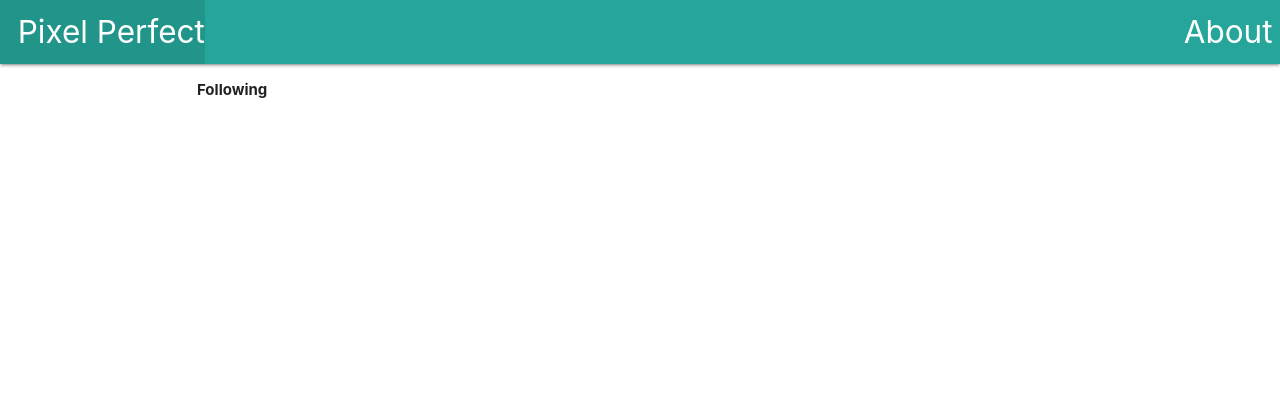
After one commit to Pixel-Perfect1/PixelPerfect, a Django app: page /profile/1/following/ in a window 1280 px wide. The commit adds this page. Shown: the top 420 px of the page. Run offline with Django 4.2, Linux system fonts and the light colour scheme; data that the repository does not hold is empty.

Commit message:
add following and follower page and redesign profile page

```diff
--- a/main_app/static/css/style.css
+++ b/main_app/static/css/style.css
@@ -64,3 +64,14 @@ main {
   margin: 1%;
   vertical-align: middle;
 }
+
+.profile-pic {
+  margin-top: 10%;
+  margin-left: auto;
+  margin-right: auto;
+  display: block;
+  max-width: 20%;
+  max-height: 20%;
+  align-items: center;
+  border-radius: 50%;
+}
--- a/main_app/templates/base.html
+++ b/main_app/templates/base.html
@@ -73,7 +73,7 @@
                 >
               </li>
               <li>
-                <a href="{% url 'following_index'%}"
+                <a href="{% url 'following_post_index'%}"
                   ><i class="material-icons">people</i></a
                 >
               </li>
--- /dev/null
+++ b/main_app/templates/profile/following_index.html
@@ -0,0 +1,17 @@
+{% extends 'base.html' %} {% block content %}
+<table class="striped">
+  <thead>
+    <tr>
+      <th>Following</th>
+    </tr>
+  </thead>
+  <tbody>
+    {% for following in followings%}
+    <tr>
+      <td>{{following.following}}</td>
+    </tr>
+    {% endfor %}
+  </tbody>
+</table>
+
+{% endblock %}
--- a/main_app/urls.py
+++ b/main_app/urls.py
@@ -20,5 +20,7 @@ urlpatterns = [
     path('profile/<int:user_id>/', views.profile, name='profile'),
     path('profile/user/', views.user_profile, name='user_profile'),
     path('follow/<int:user_id>/', views.follow, name='follow'),
-    path('posts/following/', views.following_index, name='following_index'),
+    path('posts/following/', views.following_post_index, name='following_post_index'),
+    path('profile/<int:user_id>/following/', views.following_index, name='following_index'),
+    path('profile/<int:user_id>/followers/', views.followers_index, name='followers_index'),
 ]
--- a/main_app/views.py
+++ b/main_app/views.py
@@ -145,7 +145,7 @@ def follow(request, user_id):
         return redirect('profile', user_id=user_id)
     return redirect('profile', user_id=user_id)
 
-def following_index(request):
+def following_post_index(request):
     user = request.user
     followed_users = user.following.all()
     followed_user_posts = []
@@ -160,3 +160,14 @@ def user_profile(request):
   posts = Post.objects.filter(user=user)
   print(f'👾{user}')
   return render(request, 'profile/user_index.html', {'posts':posts})
+
+def following_index (request, user_id):
+  user = user_id
+  followings = Follow.objects.filter(follower=user)
+  print(f'🪲{followings}')
+  return render(request, 'profile/following_index.html', {'followings':followings})
+
+def followers_index (request, user_id):
+  user = user_id
+  followers = Follow.objects.filter(following=user)
+  return render(request, 'profile/followers_index.html', {'followers':followers})
```
Also changed, not shown: main_app/templates/profile/followers_index.html (added, +17 -0 lines), main_app/templates/profile/index.html (+14 -5 lines), main_app/templates/profile/user_index.html (+15 -4 lines).
